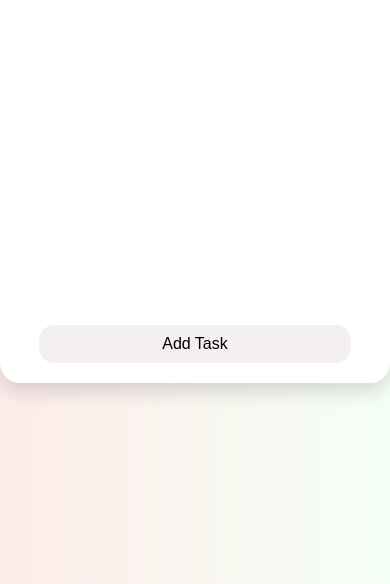
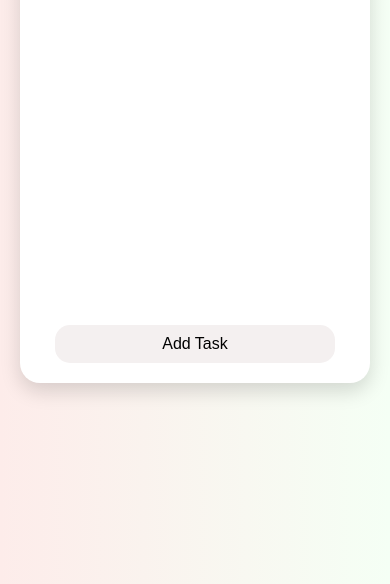
Before and after one commit to soubhik09/todo, a plain HTML site: page index.html in a window 390 px wide. Shown: the part 260-844 px from the top of the page. Drawn offline with Linux system fonts and the light colour scheme.

Commit message:
Add responsive

```diff
--- a/style.css
+++ b/style.css
@@ -133,4 +133,11 @@ input[type="checkbox"]:checked{
 
 input[type="checkbox"]:checked + .smsText{
     text-decoration: line-through;
+    color: gray;
 }
+
+@media screen and (max-width: 600px){
+    .todo_content{
+        width: 350px;
+    }
+}
```
